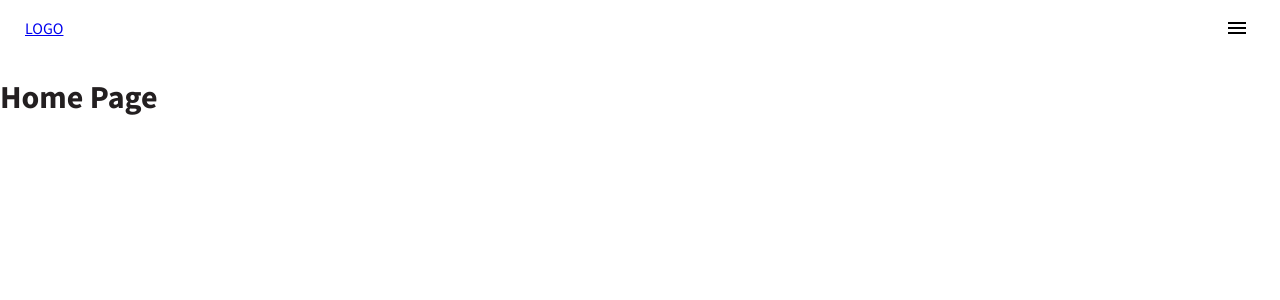
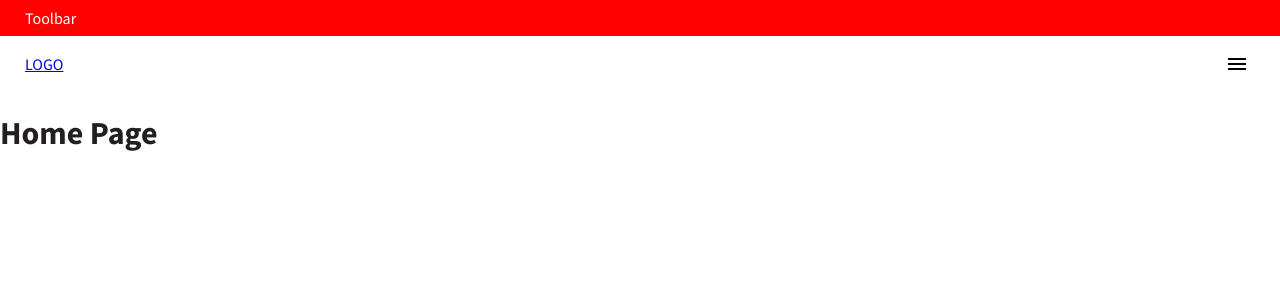
Before and after one commit to krystek77/react-website-client-side, a React (Create React App) app: page / in a window 1280 px wide. Shown: the top 300 px of the page. Built offline with nearby package versions, Linux system fonts and the light colour scheme.

Commit message:
place the toolbar component

```diff
--- a/src/App.js
+++ b/src/App.js
@@ -3,11 +3,13 @@ import './index.css';
 import { BrowserRouter as Router, Switch, Route } from 'react-router-dom';
 import ProductDetails from './components/ProductDetails/ProductDetails';
 
-import Navigation from './components/Navigation/Navigation'
+import Toolbar from './components/Toolbar/Toolbar';
+import Navigation from './components/Navigation/Navigation';
 
 const App = () => {
   return (
     <Router>
+      <Toolbar/>
       <Navigation/>
       <Switch>
         <Route path="/produkty/:name" render={(props) => <ProductDetails {...props} />} />
--- a/src/components/Navigation/Navigation.css
+++ b/src/components/Navigation/Navigation.css
@@ -16,7 +16,7 @@
   position: absolute;
   width: 200vw;
   top:-100vh;
-  margin-top:56px;
+  padding-top:56px;
   left: 0;
   transition: top 0.5s ease-in-out;
   background-color: var(--light);
--- /dev/null
+++ b/src/components/Toolbar/Toolbar.css
@@ -0,0 +1,7 @@
+.toolbar {
+    background-color:var(--primary);
+    color:var(--light);
+    padding:8px 25px;
+    position: relative;
+    z-index:1000;
+}
--- /dev/null
+++ b/src/components/Toolbar/Toolbar.js
@@ -0,0 +1,7 @@
+import React from "react";
+import './Toolbar.css';
+
+function Toolbar(){
+    return <div className="toolbar">Toolbar</div>
+}
+export default Toolbar;
--- a/src/index.css
+++ b/src/index.css
@@ -44,4 +44,5 @@ button {
 #root {
   /* max-width: 1200px; */
   margin:0 auto;
+  position:relative;
 }
```
